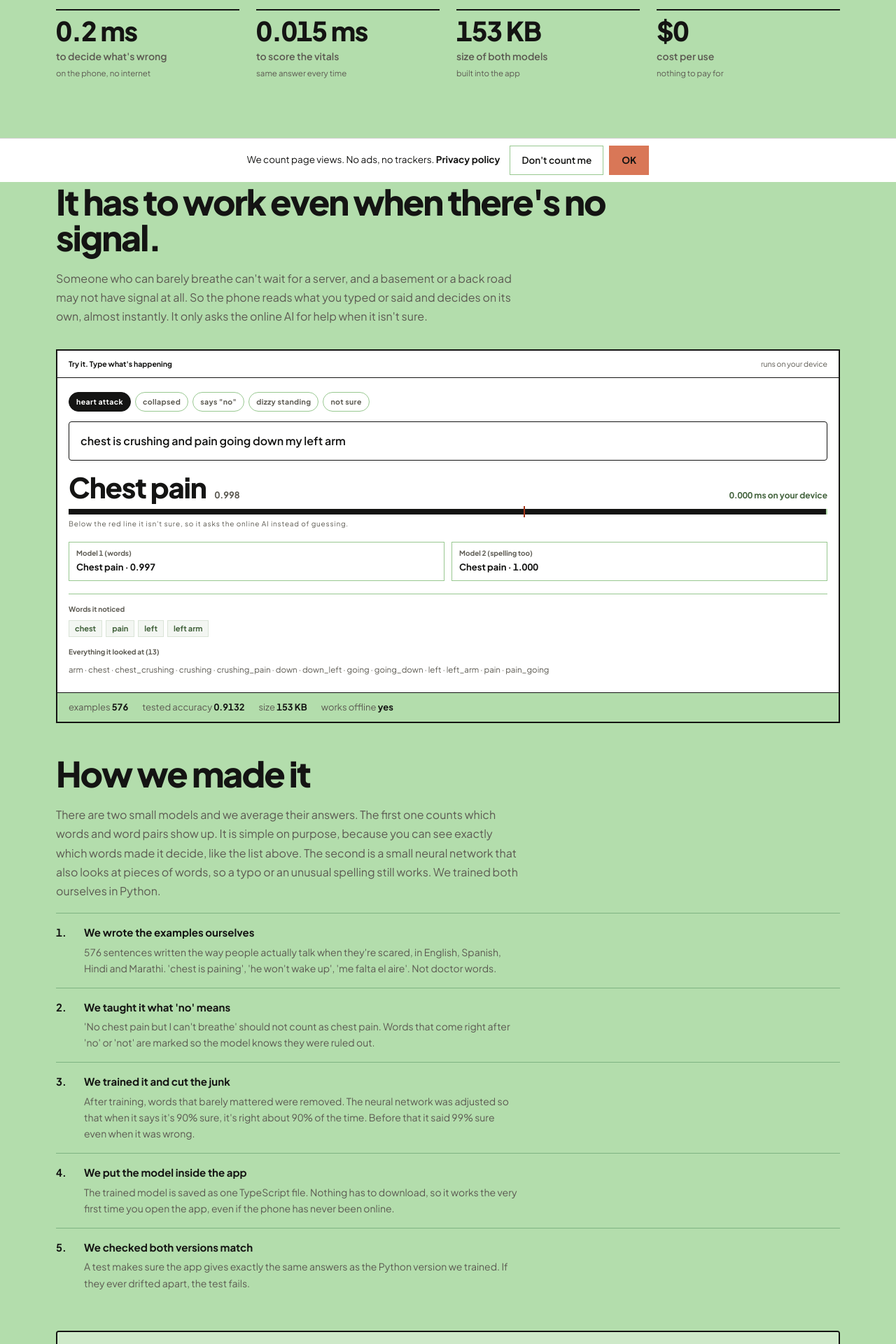
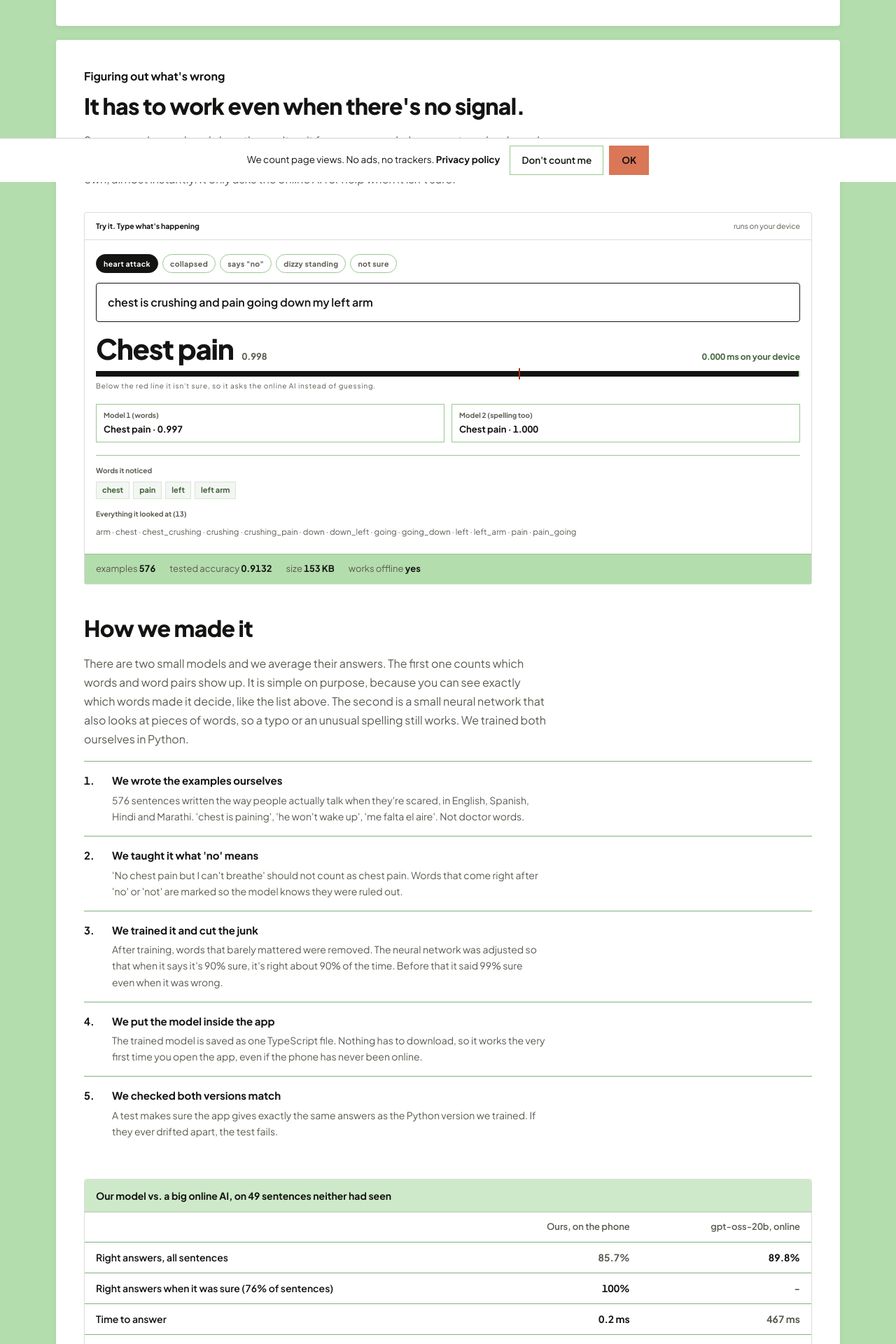
Before and after one commit to Aarya470/relay-arc, a Next.js app: page /engineering in a window 1280 px wide. Shown: the part 540-2460 px from the top of the page at 70% size. Built offline with nearby package versions, Linux system fonts and the light colour scheme; no server answers.

Commit message:
Features + Engineering: same simple card layout as the homepage

```diff
--- a/app/engineering/page.tsx
+++ b/app/engineering/page.tsx
@@ -27,13 +27,20 @@ const BORDER = '#7EB382',
   BG2 = '#CEE9C9'
 const RED = '#A33417',
   ACCENT = '#42623C'
-const WRAP = { maxWidth: '1120px', margin: '0 auto' } as const
+const WRAP = {
+  maxWidth: '1120px',
+  margin: '0 auto',
+  background: '#FFFFFF',
+  borderRadius: '4px',
+  padding: 'clamp(22px, 4vw, 40px)',
+  boxShadow: '0 2px 10px rgba(20,20,19,0.06)',
+} as const
 
 function DemoSkeleton({ label }: { label: string }) {
   return (
     <div
       style={{
-        border: `2px solid ${T1}`,
+        border: `1px solid rgba(20,20,19,0.15)`,
         background: BG2,
         height: '340px',
         display: 'flex',
@@ -48,7 +55,7 @@ function DemoSkeleton({ label }: { label: string }) {
 
 function SectionHead({ title }: { title: string }) {
   return (
-    <div style={{ borderTop: `2px solid ${T1}`, paddingTop: '14px', marginBottom: '24px' }}>
+    <div style={{ paddingTop: '0', marginBottom: '14px' }}>
       <span style={{ color: T1, fontSize: '16px', fontWeight: 700 }}>{title}</span>
     </div>
   )
@@ -59,9 +66,9 @@ function H2({ children }: { children: React.ReactNode }) {
     <h2
       style={{
         color: T1,
-        fontSize: 'clamp(28px, 4.6vw, 50px)',
+        fontSize: 'clamp(24px, 3.4vw, 32px)',
         fontWeight: 800,
-        letterSpacing: '-0.04em',
+        letterSpacing: '-0.02em',
         lineHeight: 1.02,
         marginBottom: '20px',
         maxWidth: '860px',
@@ -104,11 +111,11 @@ function Step({ n, title, body }: { n: string; title: string; body: string }) {
 
 function Stat({ k, v, sub }: { k: string; v: string; sub?: string }) {
   return (
-    <div style={{ borderTop: `2px solid ${T1}`, paddingTop: '10px' }}>
+    <div style={{ borderTop: `1px solid rgba(20,20,19,0.15)`, paddingTop: '10px' }}>
       <p
         style={{
           color: T1,
-          fontSize: 'clamp(24px, 3.4vw, 38px)',
+          fontSize: 'clamp(22px, 3vw, 30px)',
           fontWeight: 800,
           letterSpacing: '-0.03em',
           lineHeight: 1,
@@ -133,7 +140,7 @@ export default function Engineering() {
       <SiteHeader />
 
       {/* top */}
-      <section style={{ padding: '72px 24px 0' }}>
+      <section style={{ padding: '20px 24px 0' }}>
         <div style={WRAP}>
           <p style={{ color: T2, fontSize: '15px', fontWeight: 600, marginBottom: '18px' }}>
             How we built it
@@ -141,7 +148,7 @@ export default function Engineering() {
           <h1
             style={{
               color: T1,
-              fontSize: 'clamp(36px, 6.4vw, 72px)',
+              fontSize: 'clamp(32px, 5vw, 50px)',
               fontWeight: 800,
               lineHeight: 1.02,
               letterSpacing: '-0.03em',
@@ -181,7 +188,7 @@ export default function Engineering() {
       </section>
 
       {/* triage */}
-      <section style={{ padding: '84px 24px 0' }}>
+      <section style={{ padding: '20px 24px 0' }}>
         <div style={WRAP}>
           <SectionHead title="Figuring out what's wrong" />
           <H2>It has to work even when there&apos;s no signal.</H2>
@@ -235,13 +242,19 @@ export default function Engineering() {
 
           <div
             style={{
-              border: `2px solid ${T1}`,
+              border: `1px solid rgba(20,20,19,0.15)`,
               marginBottom: '20px',
               borderRadius: '4px',
               overflow: 'hidden',
             }}
           >
-            <div style={{ borderBottom: `1px solid ${T1}`, padding: '11px 16px', background: BG2 }}>
+            <div
+              style={{
+                borderBottom: `1px solid rgba(20,20,19,0.15)`,
+                padding: '11px 16px',
+                background: BG2,
+              }}
+            >
               <span style={{ color: T1, fontSize: '14px', fontWeight: 700 }}>
                 Our model vs. a big online AI, on 49 sentences neither had seen
               </span>
@@ -349,7 +362,9 @@ export default function Engineering() {
             </p>
           </div>
 
-          <div style={{ background: BG2, padding: '24px', marginBottom: '20px', borderRadius: '4px' }}>
+          <div
+            style={{ background: BG2, padding: '24px', marginBottom: '20px', borderRadius: '4px' }}
+          >
             <p style={{ color: T1, fontSize: '15px', fontWeight: 700, marginBottom: '10px' }}>
               What went wrong the first time
             </p>
@@ -377,7 +392,7 @@ export default function Engineering() {
       </section>
 
       {/* risk */}
-      <section style={{ padding: '84px 24px 0' }}>
+      <section style={{ padding: '20px 24px 0' }}>
         <div style={WRAP}>
           <SectionHead title="How serious is it" />
           <H2>A warning is only useful if a doctor can check it.</H2>
@@ -477,7 +492,7 @@ export default function Engineering() {
       </section>
 
       {/* hospital */}
-      <section style={{ padding: '84px 24px 0' }}>
+      <section style={{ padding: '20px 24px 0' }}>
         <div style={WRAP}>
           <SectionHead title="Picking a hospital" />
           <H2>The closest hospital isn&apos;t always the right one.</H2>
@@ -489,13 +504,19 @@ export default function Engineering() {
 
           <div
             style={{
-              border: `2px solid ${T1}`,
+              border: `1px solid rgba(20,20,19,0.15)`,
               marginBottom: '26px',
               borderRadius: '4px',
               overflow: 'hidden',
             }}
           >
-            <div style={{ borderBottom: `1px solid ${T1}`, padding: '11px 16px', background: BG2 }}>
+            <div
+              style={{
+                borderBottom: `1px solid rgba(20,20,19,0.15)`,
+                padding: '11px 16px',
+                background: BG2,
+              }}
+            >
               <span style={{ color: T1, fontSize: '14px', fontWeight: 700 }}>What it looks at</span>
             </div>
             <div style={{ padding: '4px 16px 14px', background: '#fff' }}>
@@ -560,7 +581,7 @@ export default function Engineering() {
       </section>
 
       {/* navigation */}
-      <section style={{ padding: '84px 24px 0' }}>
+      <section style={{ padding: '20px 24px 0' }}>
         <div style={WRAP}>
           <SectionHead title="Directions" />
           <H2>Sending you to another map app loses everything.</H2>
@@ -578,7 +599,7 @@ export default function Engineering() {
       </section>
 
       {/* limits */}
-      <section style={{ padding: '84px 24px 0' }}>
+      <section style={{ padding: '20px 24px 0' }}>
         <div style={WRAP}>
           <SectionHead title="What it can't do yet" />
           <H2>Here&apos;s what still needs work.</H2>
@@ -628,13 +649,13 @@ export default function Engineering() {
       </section>
 
       {/* end */}
-      <section style={{ padding: '80px 24px 100px' }}>
+      <section style={{ padding: '20px 24px 60px' }}>
         <div style={WRAP}>
-          <div style={{ borderTop: `2px solid ${T1}`, paddingTop: '30px' }}>
+          <div>
             <h2
               style={{
                 color: T1,
-                fontSize: 'clamp(28px, 4.6vw, 48px)',
+                fontSize: 'clamp(24px, 3.4vw, 32px)',
                 fontWeight: 800,
                 letterSpacing: '-0.03em',
                 lineHeight: 1.05,
--- a/app/features/page.tsx
+++ b/app/features/page.tsx
@@ -17,11 +17,18 @@ const ORANGE = '#D97757',
   CRIT = '#A33417',
   WARN = '#7C5200'
 const mono = 'var(--font-mono, monospace)'
-const WRAP = { maxWidth: '1120px', margin: '0 auto' } as const
+const WRAP = {
+  maxWidth: '1120px',
+  margin: '0 auto',
+  background: '#FFFFFF',
+  borderRadius: '4px',
+  padding: 'clamp(22px, 4vw, 40px)',
+  boxShadow: '0 2px 10px rgba(20,20,19,0.06)',
+} as const
 
 function Head({ title }: { n?: string; title: string; right?: string }) {
   return (
-    <div style={{ borderTop: `2px solid ${INK}`, paddingTop: '12px', marginBottom: '26px' }}>
+    <div style={{ paddingTop: '0', marginBottom: '14px' }}>
       <span style={{ color: INK, fontSize: '14px', fontWeight: 700 }}>{title}</span>
     </div>
   )
@@ -32,9 +39,9 @@ function H2({ children }: { children: React.ReactNode }) {
     <h2
       style={{
         color: INK,
-        fontSize: 'clamp(27px, 4.4vw, 48px)',
+        fontSize: 'clamp(24px, 3.4vw, 32px)',
         fontWeight: 800,
-        letterSpacing: '-0.04em',
+        letterSpacing: '-0.02em',
         lineHeight: 1.03,
         marginBottom: '18px',
         maxWidth: '860px',
@@ -90,8 +97,8 @@ function Grid({ children }: { children: React.ReactNode }) {
 }
 function Panel({ label, children }: { label: string; children: React.ReactNode }) {
   return (
-    <div style={{ border: `1px solid ${INK}`, background: '#FFFFFF' }}>
-      <div style={{ borderBottom: `1px solid ${INK}`, padding: '9px 14px' }}>
+    <div style={{ border: `1px solid rgba(20,20,19,0.15)`, background: '#FFFFFF' }}>
+      <div style={{ borderBottom: `1px solid rgba(20,20,19,0.15)`, padding: '9px 14px' }}>
         <span style={{ color: INK, fontSize: '13px', fontWeight: 700 }}>{label}</span>
       </div>
       <div style={{ padding: '18px 16px' }}>{children}</div>
@@ -107,15 +114,15 @@ export default function Features() {
       <SiteHeader />
 
       {/* ── HERO ─────────────────────────────────────────────────────────── */}
-      <section style={{ padding: '78px 24px 0' }}>
+      <section style={{ padding: '20px 24px 0' }}>
         <div style={WRAP}>
           <h1
             style={{
               color: INK,
-              fontSize: 'clamp(38px, 7.4vw, 88px)',
+              fontSize: 'clamp(32px, 5vw, 50px)',
               fontWeight: 800,
               lineHeight: 0.96,
-              letterSpacing: '-0.045em',
+              letterSpacing: '-0.02em',
               marginBottom: '28px',
               maxWidth: '940px',
             }}
@@ -141,7 +148,7 @@ export default function Features() {
       </section>
 
       {/* ── 01 TRIAGE ─────────────────────────────────────────────────────── */}
-      <section style={{ padding: '88px 24px 0' }}>
+      <section style={{ padding: '20px 24px 0' }}>
         <div style={WRAP}>
           <Head title="Working out what is wrong" />
           <H2>The phone makes the first call, even with no signal.</H2>
@@ -321,7 +328,7 @@ export default function Features() {
       </section>
 
       {/* ── 02 DISPATCH ───────────────────────────────────────────────────── */}
-      <section style={{ padding: '88px 24px 0' }}>
+      <section style={{ padding: '20px 24px 0' }}>
         <div style={WRAP}>
           <Head title="Choosing a hospital" />
           <H2>The nearest hospital can be the slowest way to get treated.</H2>
@@ -426,7 +433,7 @@ export default function Features() {
       </section>
 
       {/* ── 03 RISK ───────────────────────────────────────────────────────── */}
-      <section style={{ padding: '88px 24px 0' }}>
+      <section style={{ padding: '20px 24px 0' }}>
         <div style={WRAP}>
           <Head title="How urgent it is" />
           <H2>A single reading tells you less than the trend.</H2>
@@ -542,7 +549,7 @@ export default function Features() {
       </section>
 
       {/* ── 04 THE RELAY ──────────────────────────────────────────────────── */}
-      <section style={{ padding: '88px 24px 0' }}>
+      <section style={{ padding: '20px 24px 0' }}>
         <div style={WRAP}>
           <Head title="Telling everyone else" />
           <H2>Your family, the hospital and a driver find out together.</H2>
@@ -612,7 +619,7 @@ export default function Features() {
       </section>
 
       {/* ── 05 NAVIGATION ─────────────────────────────────────────────────── */}
-      <section style={{ padding: '88px 24px 0' }}>
+      <section style={{ padding: '20px 24px 0' }}>
         <div style={WRAP}>
           <Head title="Getting there" />
           <H2>Directions are built in, so nobody has to switch apps.</H2>
@@ -671,13 +678,13 @@ export default function Features() {
       </section>
 
       {/* end */}
-      <section style={{ padding: '80px 24px 100px' }}>
+      <section style={{ padding: '20px 24px 60px' }}>
         <div style={WRAP}>
-          <div style={{ borderTop: `2px solid ${INK}`, paddingTop: '30px' }}>
+          <div>
             <h2
               style={{
                 color: INK,
-                fontSize: 'clamp(28px, 4.6vw, 48px)',
+                fontSize: 'clamp(24px, 3.4vw, 32px)',
                 fontWeight: 800,
                 letterSpacing: '-0.03em',
                 lineHeight: 1.05,
--- a/components/TriageDemo.tsx
+++ b/components/TriageDemo.tsx
@@ -65,11 +65,17 @@ export default function TriageDemo() {
   const abstained = !!result?.abstain
 
   return (
-    <div style={{ border: `2px solid ${T1}`, background: '#FFFFFF' }}>
+    <div
+      style={{
+        border: `1px solid rgba(20,20,19,0.15)`,
+        background: '#FFFFFF',
+        borderRadius: '4px',
+      }}
+    >
       {/* header strip */}
       <div
         style={{
-          borderBottom: `1px solid ${T1}`,
+          borderBottom: `1px solid rgba(20,20,19,0.15)`,
           padding: '11px 16px',
           display: 'flex',
           justifyContent: 'space-between',
@@ -278,7 +284,7 @@ export default function TriageDemo() {
       {/* footer facts */}
       <div
         style={{
-          borderTop: `1px solid ${T1}`,
+          borderTop: `1px solid rgba(20,20,19,0.15)`,
           background: BG2,
           padding: '11px 16px',
           display: 'flex',
--- a/components/viz/Scenes.tsx
+++ b/components/viz/Scenes.tsx
@@ -13,10 +13,10 @@ const sans = 'inherit'
 
 function Frame({ children, vb, title }: { children: React.ReactNode; vb: string; title: string }) {
   return (
-    <figure style={{ margin: 0, border: `1px solid ${INK}`, background: PAPER }}>
+    <figure style={{ margin: 0, border: `1px solid rgba(20,20,19,0.15)`, background: PAPER }}>
       <figcaption
         style={{
-          borderBottom: `1px solid ${INK}`,
+          borderBottom: `1px solid rgba(20,20,19,0.15)`,
           padding: '9px 14px',
           color: INK,
           fontSize: '13px',
```
Also changed, not shown: components/RiskDemo.tsx (+15 -3 lines).
